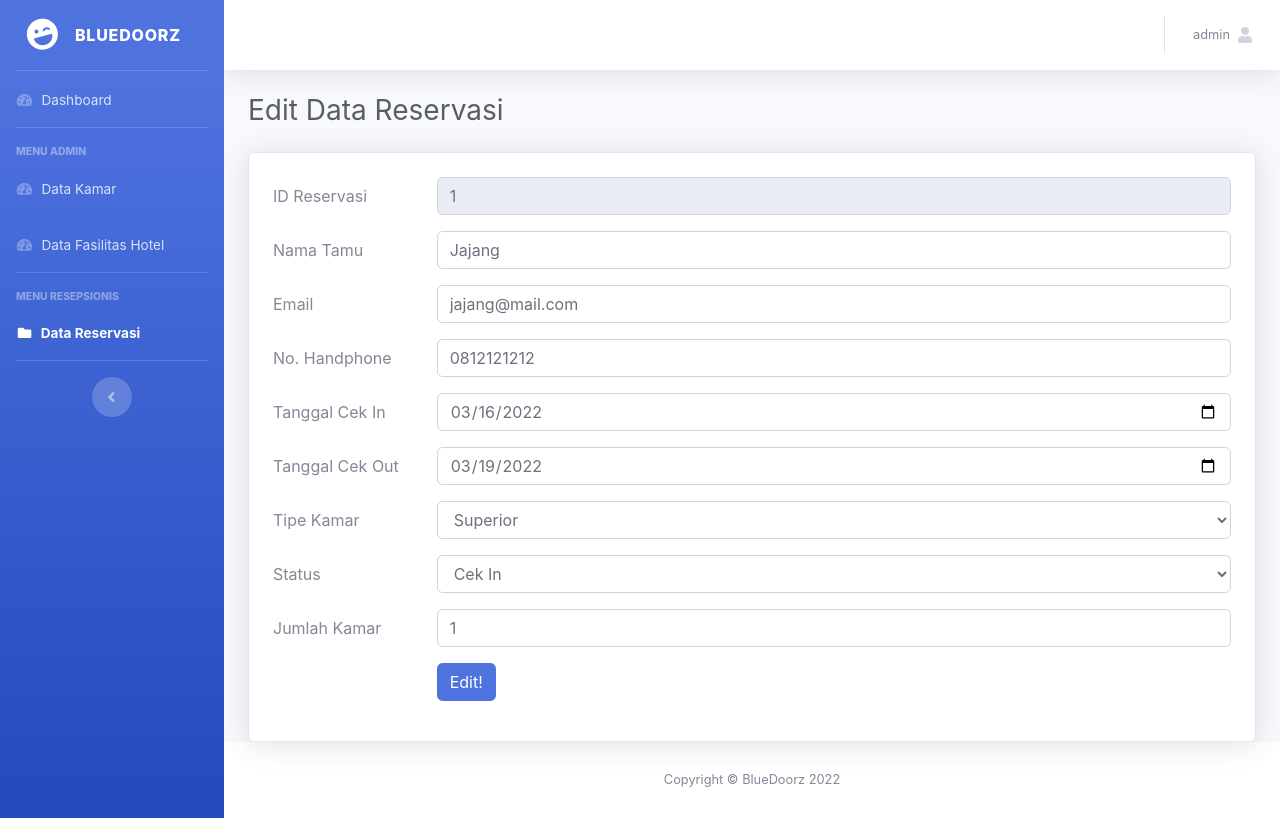
After one commit to sahrizalaf/hotel, a PHP site: page /edit_reservasi.php?id=1 in a window 1280 px wide. The commit adds this page. Run offline with PHP 8.4, Linux system fonts and the light colour scheme; a user stored in the database is signed in; data comes from the database, SQL or seed files in the repository.

Commit message:
Update fitur reservasi di resepsionis

```diff
--- a/data_reservasi.php
+++ b/data_reservasi.php
@@ -174,6 +174,7 @@ session_start();
                                     <th>ID Reservasi</th>
                                     <th>Nama Tamu</th>
                                     <th>No Handphone</th>
+                                    <th>Tipe Kamar</th>
                                     <th>Tanggal Cek In</th>
                                     <th>Tanggal Cek Out</th>
                                     <th style="min-width: 175px;">Aksi</th>
@@ -182,13 +183,14 @@ session_start();
                             <tbody>
                                 <?php
                                 include "koneksi.php";
-                                $query = mysqli_query($koneksi, "SELECT * FROM reservasi $where");
+                                $query = mysqli_query($koneksi, "SELECT * FROM reservasi INNER JOIN kamar ON reservasi.id_kamar = kamar.id_kamar $where");
                                 while( $hasil = mysqli_fetch_array($query, MYSQLI_ASSOC) ):
                                 ?>
                                 <tr>
                                     <td><?php echo $hasil['id_reservasi']; ?></td>
                                     <td><?php echo $hasil['nama_tamu']; ?></td>
                                     <td><?php echo $hasil['no_handphone']; ?></td>
+                                    <td><?php echo $hasil['tipe_kamar']; ?></td>
                                     <td><?php echo $hasil['tanggal_cek_in']; ?></td>
                                     <td><?php echo $hasil['tanggal_cek_out']; ?></td>
                                     <td>
--- /dev/null
+++ b/edit_reservasi.php
@@ -0,0 +1,257 @@
+<?php
+session_start();
+?>
+<!DOCTYPE html>
+<html lang="en">
+<head>
+
+    <meta charset="utf-8">
+    <meta http-equiv="X-UA-Compatible" content="IE=edge">
+    <meta name="viewport" content="width=device-width, initial-scale=1, shrink-to-fit=no">
+    <title>Edit Data Kamar - BlueDoorz</title>
+
+    <link href="assets/font-awesome/css/all.css" rel="stylesheet" type="text/css">
+    <link href="assets/css/bootstrap.min.css" rel="stylesheet">
+</head>
+
+<body id="page-top">
+
+    <div id="wrapper">
+
+        <ul class="navbar-nav bg-gradient-primary sidebar sidebar-dark accordion" id="accordionSidebar">
+
+            <a class="sidebar-brand d-flex align-items-center justify-content-center" href="#">
+                <div class="sidebar-brand-icon rotate-n-15">
+                    <i class="fas fa-laugh-wink"></i>
+                </div>
+                <div class="sidebar-brand-text mx-3">BlueDoorz</div>
+            </a>
+
+            <hr class="sidebar-divider my-0">
+
+            <li class="nav-item">
+                <a class="nav-link" href="dashboard.php">
+                    <i class="fas fa-fw fa-tachometer-alt"></i>
+                    <span>Dashboard</span></a>
+            </li>
+
+            <!-- Divider -->
+            <hr class="sidebar-divider">
+
+            <div class="sidebar-heading">
+                MENU ADMIN
+            </div>
+
+            <li class="nav-item">
+                <a class="nav-link" href="data_kamar.php">
+                    <i class="fas fa-fw fa-tachometer-alt"></i>
+                    <span>Data Kamar</span></a>
+                </a>
+            </li>
+
+            <li class="nav-item">
+                <a class="nav-link" href="data_fasilitas_hotel.php">
+                    <i class="fas fa-fw fa-tachometer-alt"></i>
+                    <span>Data Fasilitas Hotel</span></a>
+                </a>
+            </li>
+
+            <!-- Divider -->
+            <hr class="sidebar-divider">
+
+            <div class="sidebar-heading">
+                MENU RESEPSIONIS
+            </div>
+
+            <li class="nav-item active">
+                <a class="nav-link" href="data_reservasi.php">
+                    <i class="fas fa-fw fa-folder"></i>
+                    <span>Data Reservasi</span>
+                </a>
+            </li>
+
+            <hr class="sidebar-divider d-none d-md-block">
+
+            <!-- Sidebar Toggler (Sidebar) -->
+            <div class="text-center d-none d-md-inline">
+                <button class="rounded-circle border-0" id="sidebarToggle"></button>
+            </div>
+
+        </ul>
+
+        <div id="content-wrapper" class="d-flex flex-column">
+
+            <!-- Main Content -->
+            <div id="content">
+
+                <!-- Topbar -->
+                <nav class="navbar navbar-expand navbar-light bg-white topbar mb-4 static-top shadow">
+
+                    <!-- Sidebar Toggle (Topbar) -->
+                    <button id="sidebarToggleTop" class="btn btn-link d-md-none rounded-circle mr-3">
+                        <i class="fa fa-bars"></i>
+                    </button>
+
+                    <!-- Topbar Navbar -->
+                    <ul class="navbar-nav ml-auto">
+
+                        <div class="topbar-divider d-none d-sm-block"></div>
+
+                        <!-- Nav Item - User Information -->
+                        <li class="nav-item dropdown no-arrow">
+                            <a class="nav-link dropdown-toggle" href="#" id="userDropdown" role="button"
+                                data-toggle="dropdown" aria-haspopup="true" aria-expanded="false">
+                                <span class="mr-2 d-none d-lg-inline text-gray-600 small"><?php echo $_SESSION['username']; ?></span>
+                                <i class="fas fa-user"></i>
+                            </a>
+                            <!-- Dropdown - User Information -->
+                            <div class="dropdown-menu dropdown-menu-right shadow animated--grow-in"
+                                aria-labelledby="userDropdown">
+                                <a class="dropdown-item" href="#" data-toggle="modal" data-target="#logoutModal">
+                                    <i class="fas fa-sign-out-alt fa-sm fa-fw mr-2 text-gray-400"></i>
+                                    Logout
+                                </a>
+                            </div>
+                        </li>
+
+                    </ul>
+
+                </nav>
+                <!-- End of Topbar -->
+
+                <!-- Begin Page Content -->
+                <div class="container-fluid">
+
+                    <!-- Page Heading -->
+                    <h1 class="h3 mb-4 text-gray-800">Edit Data Reservasi</h1>
+
+                    <div class="card shadow p-4">
+                        <form action="proses_edit_reservasi.php" method="POST">
+                            <?php
+                            include 'koneksi.php';
+                            $id = $_GET['id'];
+                            $query = mysqli_query($koneksi, "SELECT *, reservasi.jumlah_kamar AS jumlah_kamar_dipesan FROM reservasi INNER JOIN kamar ON reservasi.id_kamar = kamar.id_kamar WHERE id_reservasi = '$id'");
+                            $hasil = mysqli_fetch_array($query, MYSQLI_ASSOC);
+                            ?>
+                            <div class="form-group row">
+                                <label class="col-sm-2 col-form-label">ID Reservasi</label>
+                                <div class="col-sm-10">
+                                    <input type="text" name="id_kamar" class="form-control" value="<?php echo $hasil['id_kamar']; ?>" readonly>
+                                </div>
+                            </div>
+
+                            <div class="form-group row">
+                                <label class="col-sm-2 col-form-label">Nama Tamu</label>
+                                <div class="col-sm-10">
+                                    <input type="text" name="nama_tamu" class="form-control" value="<?php echo $hasil['nama_tamu']; ?>" placeholder="Tuliskan nama tamu">
+                                </div>
+                            </div>
+
+                            <div class="form-group row">
+                                <label class="col-sm-2 col-form-label">Email</label>
+                                <div class="col-sm-10">
+                                    <input type="text" name="email" class="form-control" value="<?php echo $hasil['email']; ?>" placeholder="Tuliskan email">
+                                </div>
+                            </div>
+
+                            <div class="form-group row">
+                                <label class="col-sm-2 col-form-label">No. Handphone</label>
+                                <div class="col-sm-10">
+                                    <input type="text" name="no_handphone" class="form-control" value="<?php echo $hasil['no_handphone']; ?>" placeholder="Tuliskan no handphone">
+                                </div>
+                            </div>
+
+                            <div class="form-group row">
+                                <label class="col-sm-2 col-form-label">Tanggal Cek In</label>
+                                <div class="col-sm-10">
+                                    <input type="date" name="tanggal_cek_in" class="form-control" value="<?php echo $hasil['tanggal_cek_in']; ?>">
+                                </div>
+                            </div>
+
+                            <div class="form-group row">
+                                <label class="col-sm-2 col-form-label">Tanggal Cek Out</label>
+                                <div class="col-sm-10">
+                                    <input type="date" name="tanggal_cek_out" class="form-control" value="<?php echo $hasil['tanggal_cek_out']; ?>">
+                                </div>
+                            </div>
+
+                            <div class="form-group row">
+                                <label class="col-sm-2 col-form-label">Tipe Kamar</label>
+                                <div class="col-sm-10">
+                                    <select name="id_kamar" class="form-control">
+                                        <?php
+                                        include 'koneksi.php';
+                                        $query = mysqli_query($koneksi, "SELECT * FROM kamar");
+                                        while($reservasi = mysqli_fetch_array($query, MYSQLI_ASSOC) ):
+                                        ?>
+                                            <option value="<?php echo $reservasi['id_kamar']; ?>" <?php if( $hasil['id_kamar'] == $reservasi['id_kamar']): echo 'selected'; endif; ?> >
+                                                <?php echo $reservasi['tipe_kamar']; ?>
+                                            </option>
+                                        <?php endwhile; ?>
+                                    </select>
+                                </div>
+                            </div>
+
+                            <div class="form-group row">
+                                <label class="col-sm-2 col-form-label">Status</label>
+                                <div class="col-sm-10">
+                                    <select name="status" class="form-control">
+                                        <option value="Cek In"  <?php if( $hasil['status'] == 'Cek In'): echo 'selected'; endif; ?> >Cek In</option>
+                                        <option value="Cek Out" <?php if( $hasil['status'] == 'Cek Out'): echo 'selected'; endif; ?> >Cek Out</option>
+                                    </select>
+                                </div>
+                            </div>
+
+                            <div class="form-group row">
+                                <label class="col-sm-2 col-form-label">Jumlah Kamar</label>
+                                <div class="col-sm-10">
+                                    <input type="number" name="jumlah_kamar" class="form-control" placeholder="Masukkan jumlah kamar yang tersedia" value="<?php echo $hasil['jumlah_kamar_dipesan']; ?>" >
+                                </div>
+                            </div>
+                            <div class="form-group row">
+                                <div class="col-sm-2"></div>
+                                <div class="col-sm-10">
+                                    <button type="submit" class="btn btn-primary">Edit!</button>
+                                </div>
+                            </div>
+
+                            </form>
+                    </div>
+
+
+
+                </div>
+                <!-- /.container-fluid -->
+
+            </div>
+            <!-- End of Main Content -->
+
+            <!-- Footer -->
+            <footer class="sticky-footer bg-white">
+                <div class="container my-auto">
+                    <div class="copyright text-center my-auto">
+                        <span>Copyright &copy; BlueDoorz 2022</span>
+                    </div>
+                </div>
+            </footer>
+            <!-- End of Footer -->
+
+        </div>
+        <!-- End of Content Wrapper -->
+
+    </div>
+    <!-- End of Page Wrapper -->
+
+    <a class="scroll-to-top rounded" href="#page-top">
+        <i class="fas fa-angle-up"></i>
+    </a>
+
+
+    <script src="assets/js/jquery.min.js"></script>
+    <script src="assets/js/bootstrap.min.js"></script>
+    <script src="assets/js/jquery.easing.min.js"></script>
+    <script src="assets/js/sb-admin-2.min.js"></script>
+
+</body>
+
+</html>
```
Also changed, not shown: proses_edit_reservasi.php (added, +22 -0 lines), proses_hapus_reservasi.php (added, +14 -0 lines), README.md.
